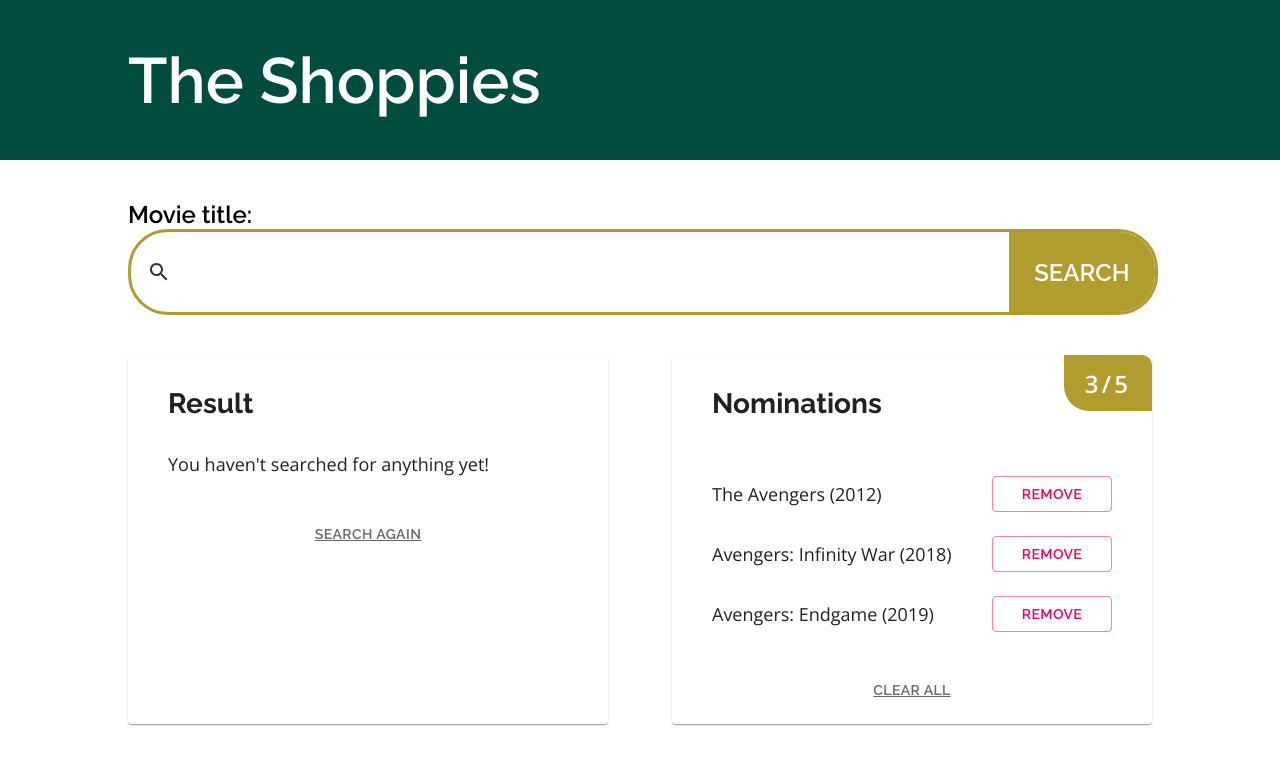
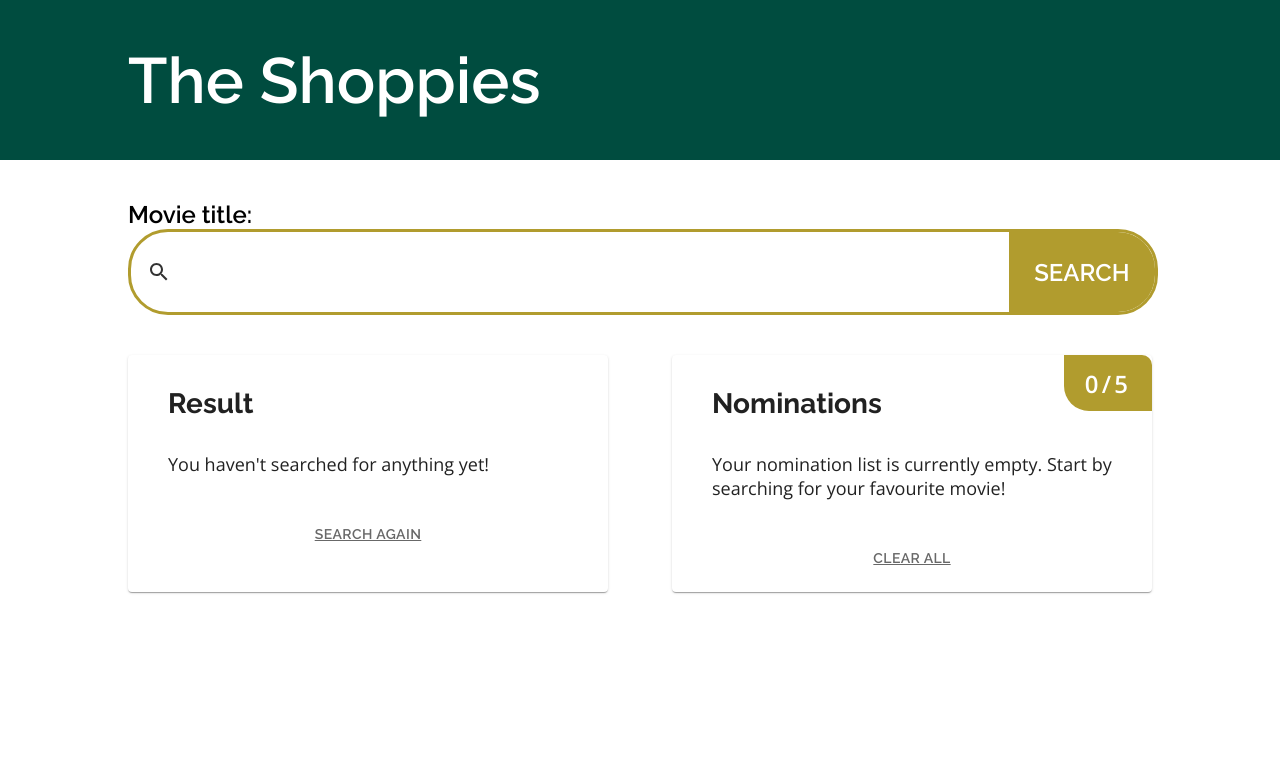
Before and after one commit to sandratoh/shoppies, a React (Create React App) app: page / in a window 1280 px wide. Shown: the top 764 px of the page. Built offline with nearby package versions, Linux system fonts and the light colour scheme.

Commit message:
Remove test code after result and nominations connected via context

```diff
--- a/src/Provider/MovieDataProvider.tsx
+++ b/src/Provider/MovieDataProvider.tsx
@@ -18,36 +18,7 @@ interface IMovieContext {
 export const MovieContext = createContext<IMovieContext>({} as IMovieContext);
 
 export const MovieDataProvider: React.FC<{}> = props => {
-  const testNominations = [
-    {
-      Title: 'The Avengers',
-      Year: '2012',
-      imdbID: 'tt0848228',
-      Type: 'movie',
-      Poster:
-        'https://m.media-amazon.com/images/M/MV5BNDYxNjQyMjAtNTdiOS00NGYwLWFmNTAtNThmYjU5ZGI2YTI1XkEyXkFqcGdeQXVyMTMxODk2OTU@._V1_SX300.jpg',
-    },
-    {
-      Title: 'Avengers: Infinity War',
-      Year: '2018',
-      imdbID: 'tt4154756',
-      Type: 'movie',
-      Poster:
-        'https://m.media-amazon.com/images/M/MV5BMjMxNjY2MDU1OV5BMl5BanBnXkFtZTgwNzY1MTUwNTM@._V1_SX300.jpg',
-    },
-    {
-      Title: 'Avengers: Endgame',
-      Year: '2019',
-      imdbID: 'tt4154796',
-      Type: 'movie',
-      Poster:
-        'https://m.media-amazon.com/images/M/MV5BMTc5MDE2ODcwNV5BMl5BanBnXkFtZTgwMzI2NzQ2NzM@._V1_SX300.jpg',
-    },
-  ];
-
-  const [nominations, setNominations] = useState<IMovie[]>([
-    ...testNominations,
-  ]);
+  const [nominations, setNominations] = useState<IMovie[]>([]);
 
   const [searchResult, setSearchResult] = useState<IMovie[]>([]);
 
```
